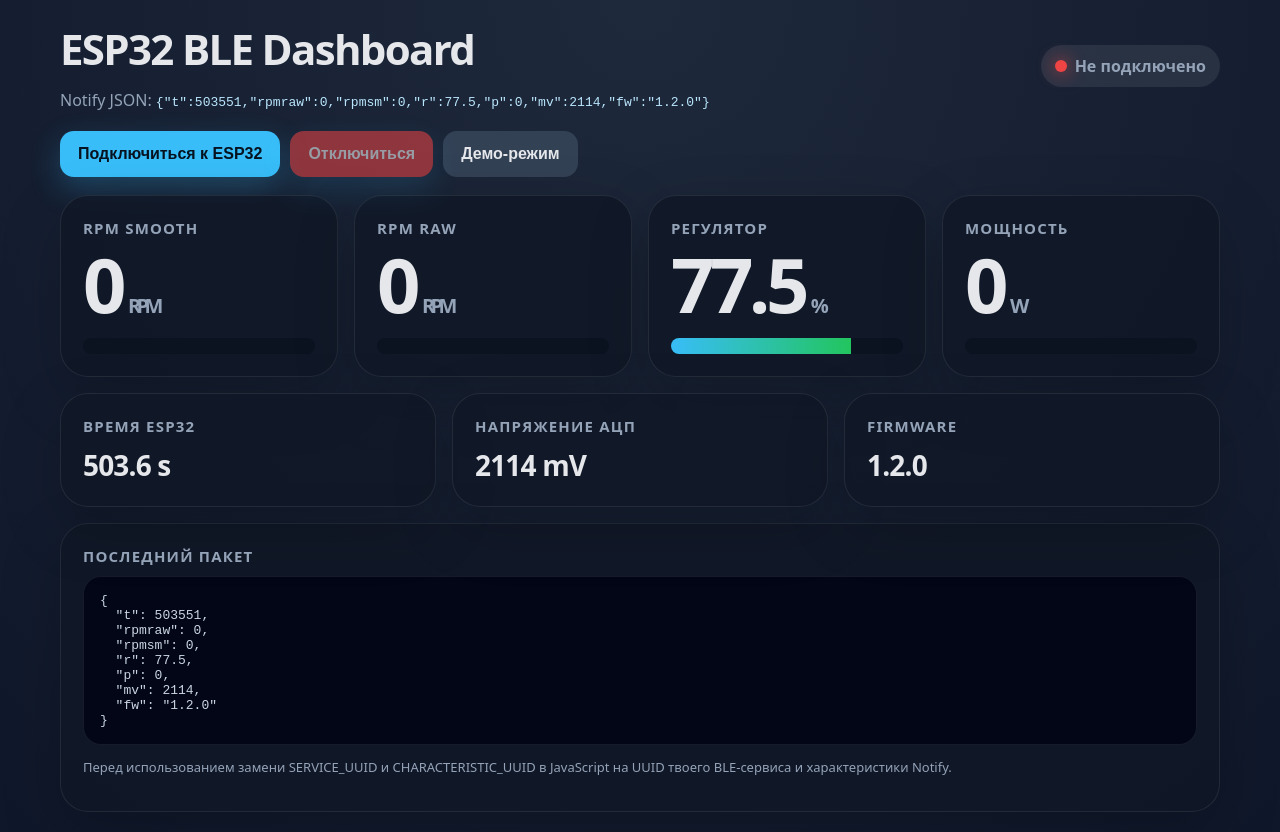
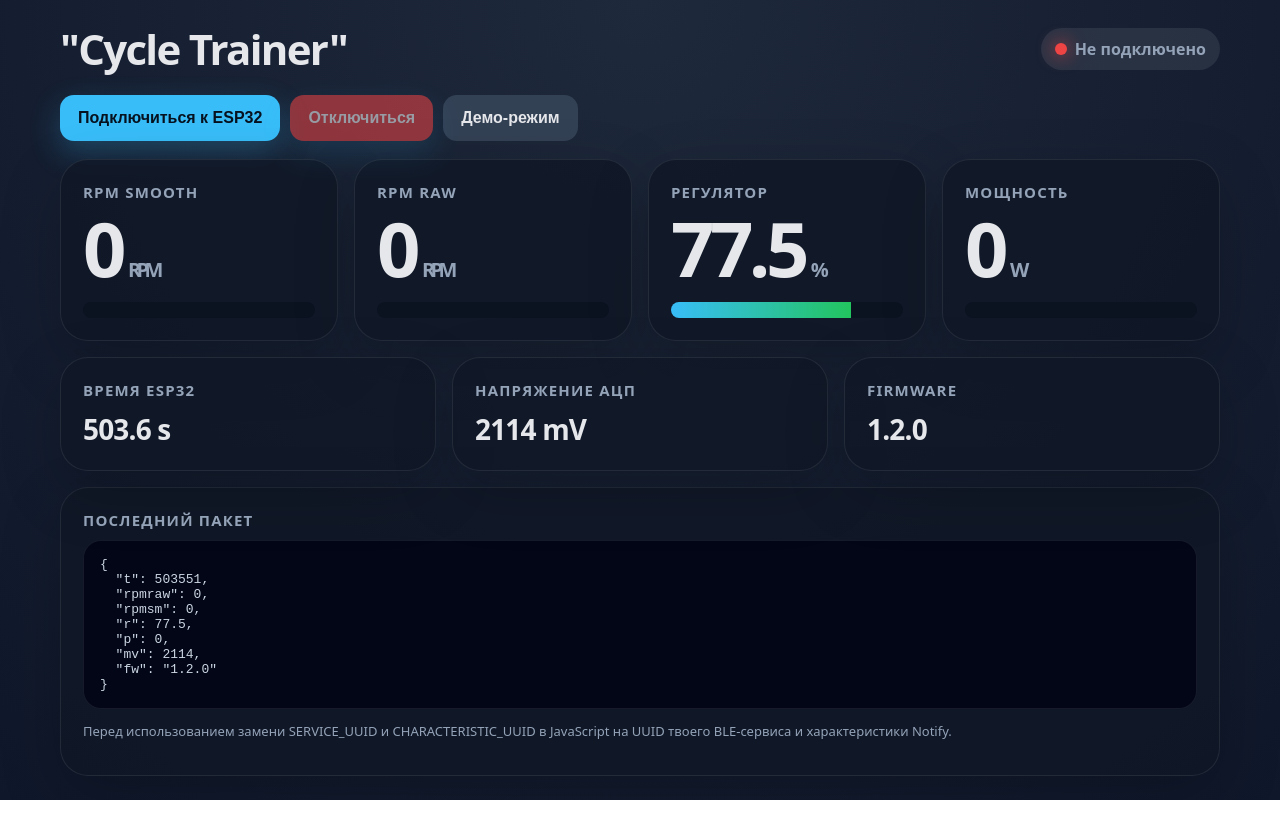
Before and after one commit to artallo/bike_panel, a plain HTML site: page index.html in a window 1280 px wide. After the commit the page ends 800 px from the top, so only its background shows below. Drawn offline with Linux system fonts and the light colour scheme.

Commit message:
Change title from 'ESP32 BLE Dashboard' to 'Cycle Trainer'

```diff
--- a/index.html
+++ b/index.html
@@ -225,11 +225,7 @@
   <main class="app">
     <header>
       <div>
-        <h1>ESP32 BLE Dashboard</h1>
-        <div class="hint">
-          Notify JSON:
-          <code>{"t":503551,"rpmraw":0,"rpmsm":0,"r":77.5,"p":0,"mv":2114,"fw":"1.2.0"}</code>
-        </div>
+        <h1>"Cycle Trainer"</h1>
       </div>
       <div class="status">
         <span id="dot" class="dot"></span>
```
